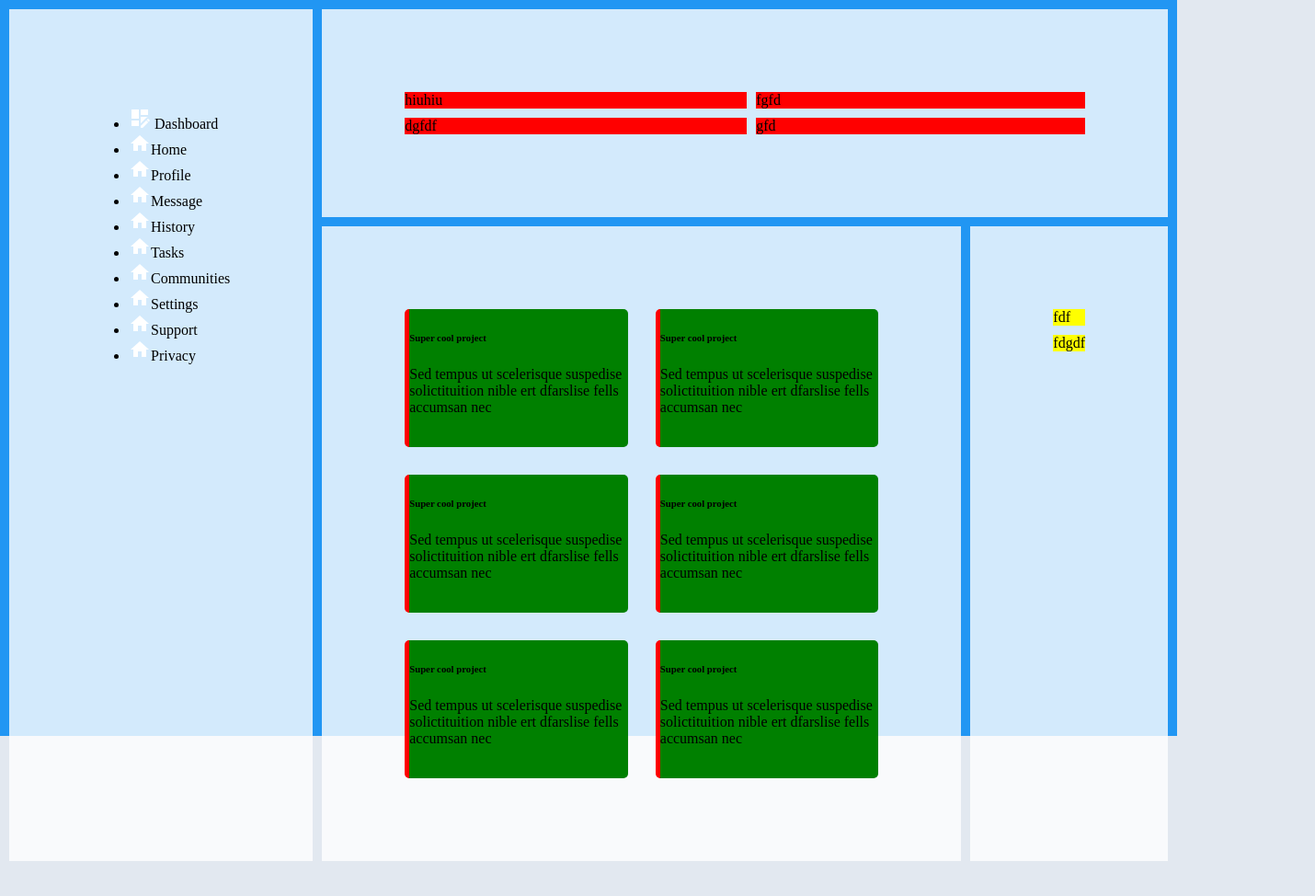
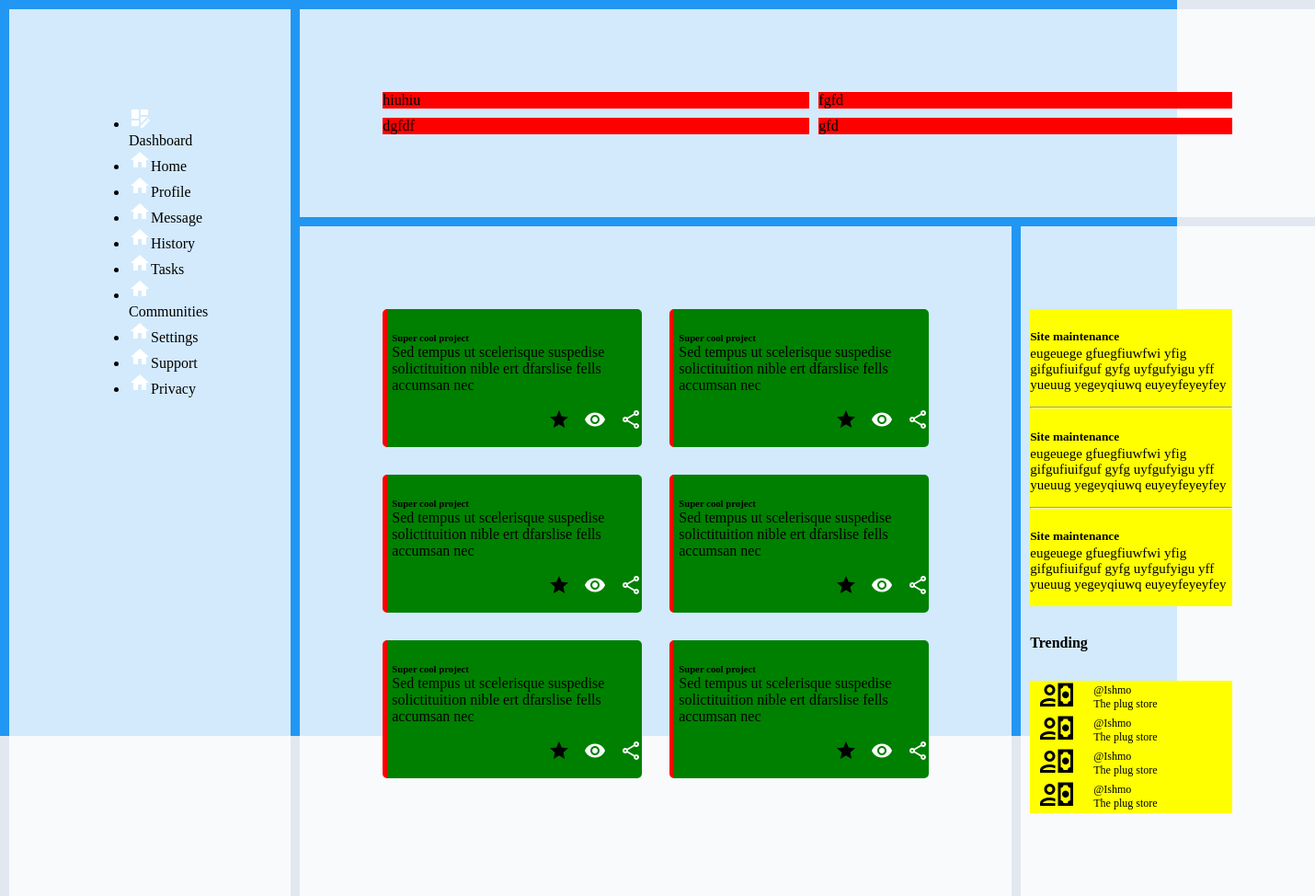
Before and after one commit to ayebaishmo/adminDashboard, a plain HTML site: page index.html in a window 1280 px wide. Shown: the whole page at 92% size, 1430 px wide, since content can reach past the window. Before the commit the page ends 936 px from the top, so only its background shows below. Drawn offline with Linux system fonts and the light colour scheme.

Commit message:
Add divs and flex

```diff
--- a/index.css
+++ b/index.css
@@ -56,7 +56,14 @@ body {
  border-left: 5px solid red;
 }
 
+.para {
+ margin-left: 5px;
+ margin-top: -24px;
+}
 
+.parahed {
+ margin-left: 5px;
+}
 
 .profileItems {
  display: grid;
@@ -72,8 +79,41 @@ body {
  display: grid;
  grid-template-rows: auto auto;
  gap: 10px;
+ margin-left: -80px;
 }
 
 .annItems {
  background-color: yellow;
+ width: 220px;
 }
+
+.icons {
+ list-style-type: none;
+ display: flex;
+ margin-left: 120px;
+}
+
+.icons > li {
+ padding-left: 15px;
+}
+
+.annpara {
+ font-size: 15px;
+ margin-top: -20px;
+}
+
+.tag {
+ display: flex;
+ justify-content: left;
+ align-items: center;
+ margin-left: 20px;
+}
+
+.tag > div {
+ margin: -9px;
+}
+
+.tagperson {
+ list-style-type: none;
+ font-size: 12px;
+}
--- a/index.html
+++ b/index.html
@@ -35,35 +35,142 @@
    <div class="griditems3">
     <div class="projectItems">
      <div class="items 1">
-      <h6>Super cool project</h6>
-      <p>Sed tempus ut scelerisque suspedise solictituition nible ert dfarslise fells accumsan nec</p>
+      <h6 class="parahed">Super cool project</h6>
+      <p class="para">Sed tempus ut scelerisque suspedise solictituition nible ert dfarslise fells accumsan nec</p>
+      <span>
+       <ul class="icons">
+        <li><img src="icon/star.png" alt=""></li>
+        <li><img src="icon/eye.png" alt=""></li>
+        <li><img src="icon/share-variant-outline.png" alt=""></li>
+       </ul>
+      </span>
      </div>
-     <div class="items 2">
-      <h6>Super cool project</h6>
-      <p>Sed tempus ut scelerisque suspedise solictituition nible ert dfarslise fells accumsan nec</p>
+     <div class="items 1">
+      <h6 class="parahed">Super cool project</h6>
+      <p class="para">Sed tempus ut scelerisque suspedise solictituition nible ert dfarslise fells accumsan nec</p>
+      <span>
+       <ul class="icons">
+        <li><img src="icon/star.png" alt=""></li>
+        <li><img src="icon/eye.png" alt=""></li>
+        <li><img src="icon/share-variant-outline.png" alt=""></li>
+       </ul>
+      </span>
      </div>
-     <div class="items 3">
-      <h6>Super cool project</h6>
-      <p>Sed tempus ut scelerisque suspedise solictituition nible ert dfarslise fells accumsan nec</p>
+     <div class="items 1">
+      <h6 class="parahed">Super cool project</h6>
+      <p class="para">Sed tempus ut scelerisque suspedise solictituition nible ert dfarslise fells accumsan nec</p>
+      <span>
+       <ul class="icons">
+        <li><img src="icon/star.png" alt=""></li>
+        <li><img src="icon/eye.png" alt=""></li>
+        <li><img src="icon/share-variant-outline.png" alt=""></li>
+       </ul>
+      </span>
      </div>
-     <div class="items 4">
-      <h6>Super cool project</h6>
-      <p>Sed tempus ut scelerisque suspedise solictituition nible ert dfarslise fells accumsan nec</p>
+     <div class="items 1">
+      <h6 class="parahed">Super cool project</h6>
+      <p class="para">Sed tempus ut scelerisque suspedise solictituition nible ert dfarslise fells accumsan nec</p>
+      <span>
+       <ul class="icons">
+        <li><img src="icon/star.png" alt=""></li>
+        <li><img src="icon/eye.png" alt=""></li>
+        <li><img src="icon/share-variant-outline.png" alt=""></li>
+       </ul>
+      </span>
      </div>
-     <div class="items 5">
-      <h6>Super cool project</h6>
-      <p>Sed tempus ut scelerisque suspedise solictituition nible ert dfarslise fells accumsan nec</p>
+     <div class="items 1">
+      <h6 class="parahed">Super cool project</h6>
+      <p class="para">Sed tempus ut scelerisque suspedise solictituition nible ert dfarslise fells accumsan nec</p>
+      <span>
+       <ul class="icons">
+        <li><img src="icon/star.png" alt=""></li>
+        <li><img src="icon/eye.png" alt=""></li>
+        <li><img src="icon/share-variant-outline.png" alt=""></li>
+       </ul>
+      </span>
      </div>
-     <div class="items 6">
-      <h6>Super cool project</h6>
-      <p>Sed tempus ut scelerisque suspedise solictituition nible ert dfarslise fells accumsan nec</p>
+     <div class="items 1">
+      <h6 class="parahed">Super cool project</h6>
+      <p class="para">Sed tempus ut scelerisque suspedise solictituition nible ert dfarslise fells accumsan nec</p>
+      <span>
+       <ul class="icons">
+        <li><img src="icon/star.png" alt=""></li>
+        <li><img src="icon/eye.png" alt=""></li>
+        <li><img src="icon/share-variant-outline.png" alt=""></li>
+       </ul>
+      </span>
      </div>
     </div>
    </div>
    <div class="griditems4">
     <div class="ann">
-     <div class="annItems">fdf</div>
-     <div class="annItems">fdgdf</div>
+     <div class="annItems">
+      <div class="listann">
+       <div>
+        <h5>Site maintenance</h5>
+        <p class="annpara">eugeuege gfuegfiuwfwi yfig gifgufiuifguf gyfg uyfgufyigu yff yueuug yegeyqiuwq euyeyfeyeyfey</p>
+        <hr>
+       </div>
+       <div>
+        <h5>Site maintenance</h5>
+        <p class="annpara">eugeuege gfuegfiuwfwi yfig gifgufiuifguf gyfg uyfgufyigu yff yueuug yegeyqiuwq euyeyfeyeyfey</p>
+        <hr>
+       </div>
+       <div>
+        <h5>Site maintenance</h5>
+        <p class="annpara">eugeuege gfuegfiuwfwi yfig gifgufiuifguf gyfg uyfgufyigu yff yueuug yegeyqiuwq euyeyfeyeyfey</p>
+       </div>
+      </div>
+     </div>
+     <div>
+      <h4>Trending</h4>
+     </div>
+     <div class="annItems">
+      <div>
+       <div class="tag">
+        <div>
+         <img src="icon/account-cash-outline (1).png" alt="">
+        </div>
+        <div>
+         <ul class="tagperson">
+          <li>@Ishmo</li>
+          <li>The plug store</li>
+         </ul>
+        </div>
+       </div>
+       <div class="tag">
+        <div>
+         <img src="icon/account-cash-outline (1).png" alt="">
+        </div>
+        <div>
+         <ul class="tagperson">
+          <li>@Ishmo</li>
+          <li>The plug store</li>
+         </ul>
+        </div>
+       </div><div class="tag">
+        <div>
+         <img src="icon/account-cash-outline (1).png" alt="">
+        </div>
+        <div>
+         <ul class="tagperson">
+          <li>@Ishmo</li>
+          <li>The plug store</li>
+         </ul>
+        </div>
+       </div><div class="tag">
+        <div>
+         <img src="icon/account-cash-outline (1).png" alt="">
+        </div>
+        <div>
+         <ul class="tagperson">
+          <li>@Ishmo</li>
+          <li>The plug store</li>
+         </ul>
+        </div>
+       </div>
+      </div>
+     </div>
     </div>
    </div>
   </div>
```
Also changed, not shown: icon/account-cash-outline (1).png (added), icon/eye.png (added), icon/share-variant-outline.png (added), icon/star.png (added).
